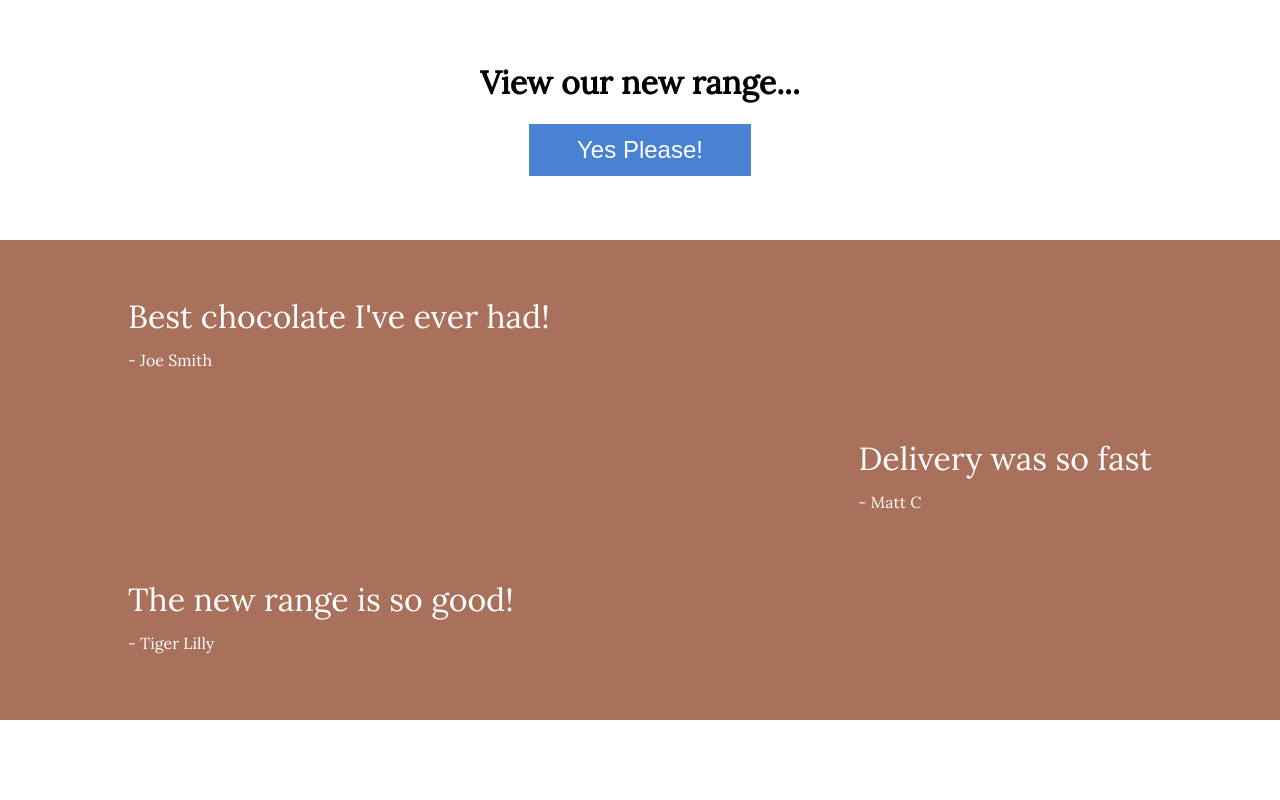
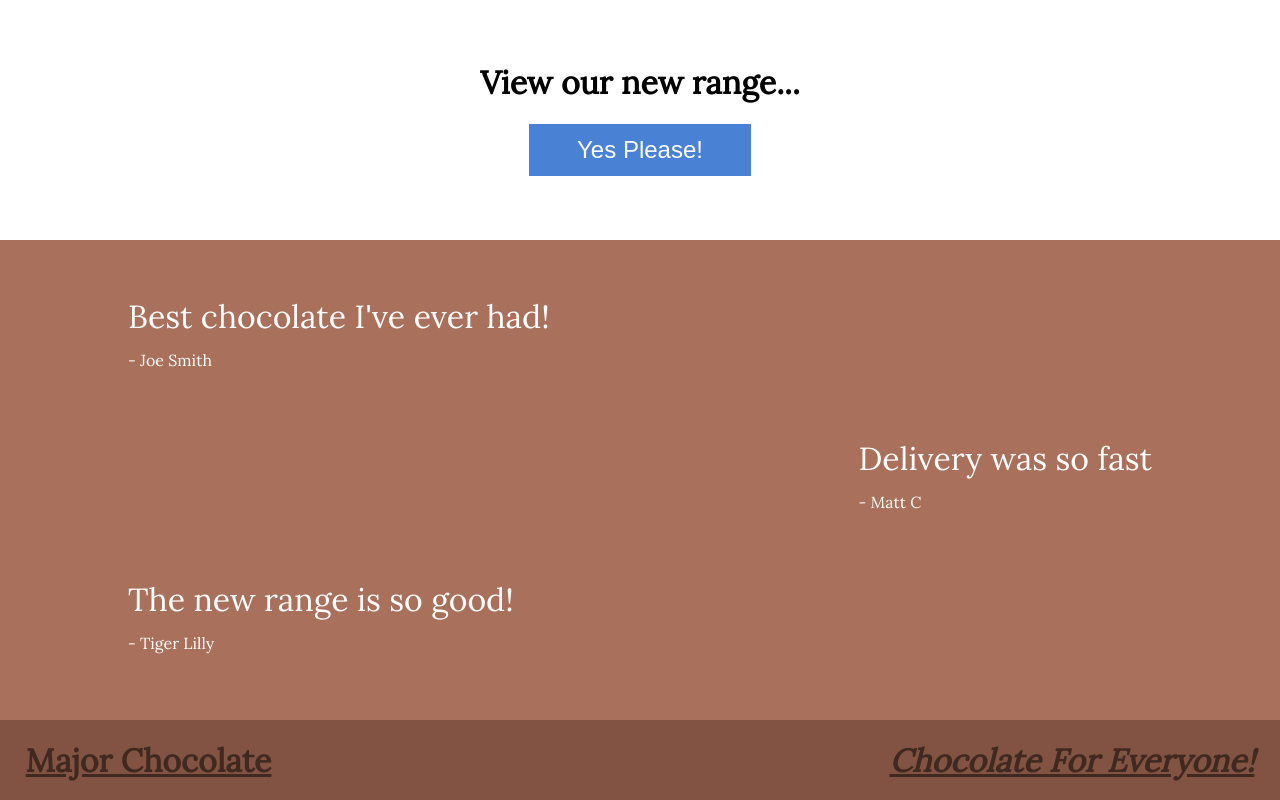
Before and after one commit to MatthewCrutcher/Major-Chocolate, a React (Create React App) app: page / in a window 1280 px wide. Shown: the part 1723-2523 px from the top of the page. Before the commit the page ends 2443 px from the top, so only its background shows below. Built offline with nearby package versions, Linux system fonts and the light colour scheme.

Commit message:
footer complete

```diff
--- a/src/App.js
+++ b/src/App.js
@@ -1,10 +1,12 @@
 import LandingPage from "./components/LandingPage";
+import Footer from "./components/Footer";
 //CSS
 import "./App.css";
 function App() {
   return (
     <div>
       <LandingPage />
+      <Footer />
     </div>
   );
 }
--- /dev/null
+++ b/src/components/Footer.css
@@ -0,0 +1,29 @@
+.footer-container {
+  background-color: rgba(130, 83, 66, 1);
+  min-height: fit-content;
+  height: 10vh;
+
+  display: flex;
+  flex-direction: row;
+  justify-content: space-between;
+  align-items: center;
+}
+
+.footer-container h1 {
+  margin: 0;
+  padding: 0 2%;
+  text-decoration: underline;
+  opacity: 0.5;
+}
+
+#footer-itallic {
+  font-style: italic;
+}
+
+@media screen and (max-width: 600px) {
+  .footer-container h1 {
+    padding: 0 1%;
+    text-decoration: underline;
+    font-size: 1em;
+  }
+}
--- /dev/null
+++ b/src/components/Footer.js
@@ -0,0 +1,16 @@
+import React from "react";
+//CSS
+import "./Footer.css";
+
+function Footer() {
+  return (
+    <div>
+      <div className="footer-container">
+        <h1>Major Chocolate</h1>
+        <h1 id="footer-itallic">Chocolate For Everyone!</h1>
+      </div>
+    </div>
+  );
+}
+
+export default Footer;
--- a/src/components/LandingPageQuotes.css
+++ b/src/components/LandingPageQuotes.css
@@ -26,7 +26,7 @@ h4 {
   align-self: flex-end;
 }
 
-@media screen and (max-width: 500px) {
+@media screen and (max-width: 600px) {
   .quote-container {
     align-items: center;
     overflow-wrap: break-word;
```
